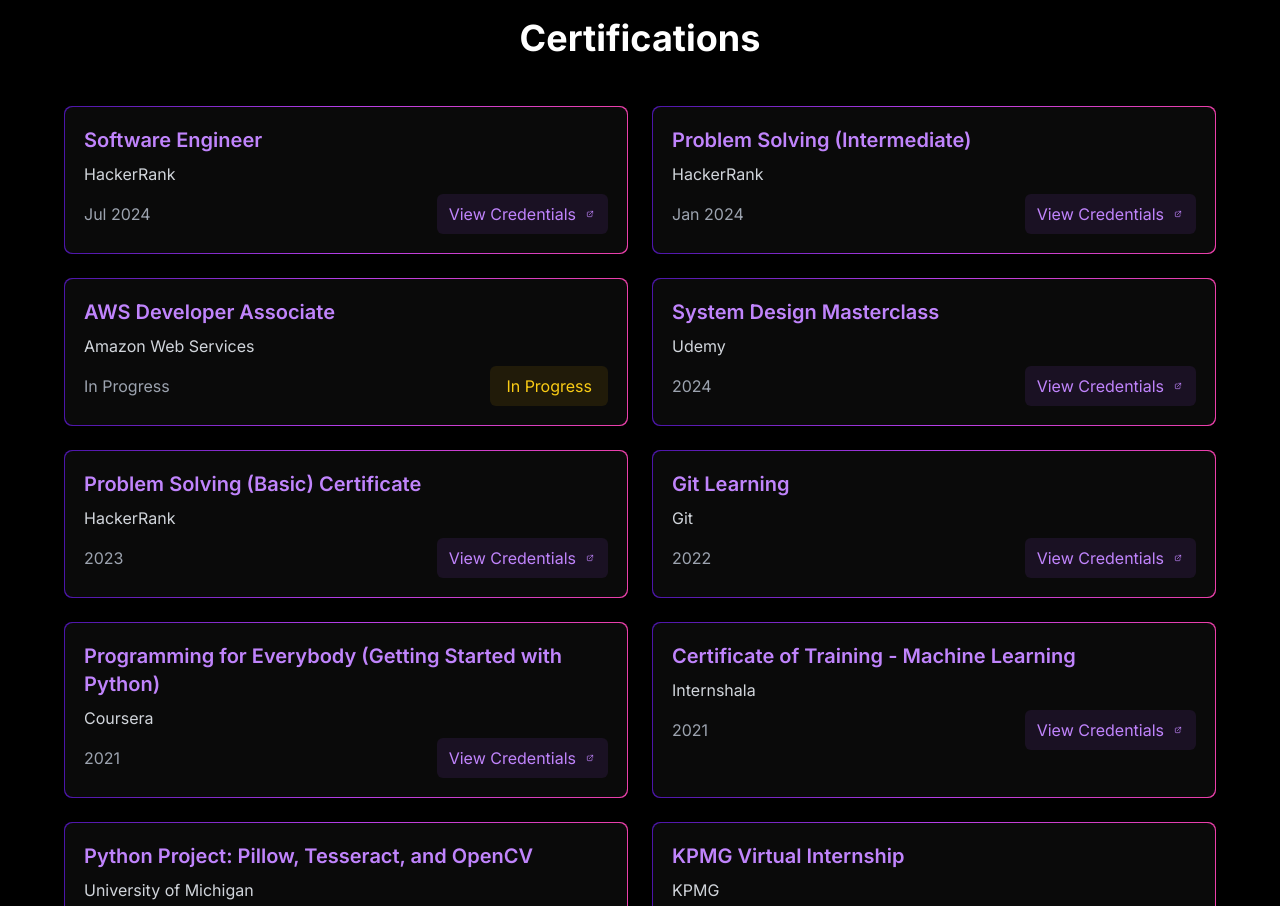
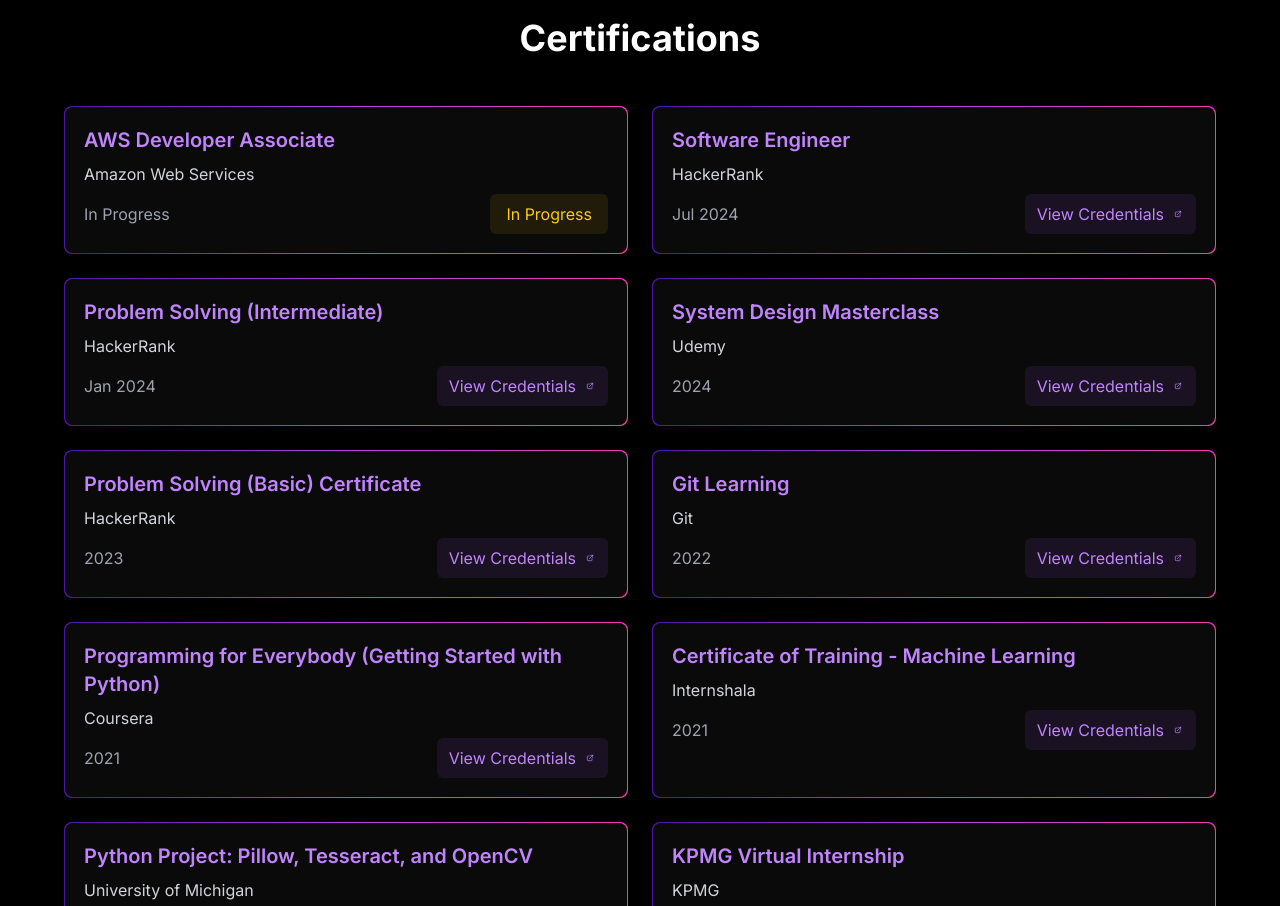
Before and after one commit to neeeraj1999/Portfolio, a Next.js app: page / in a window 1280 px wide. Shown: the part 5340-6246 px from the top of the page. Built offline with nearby package versions, Linux system fonts and the light colour scheme.

Commit message:
reorder: move AWS certification to top

```diff
--- a/components/ui/certifications-section.tsx
+++ b/components/ui/certifications-section.tsx
@@ -14,6 +14,12 @@
 
 const certifications: Certification[] = [
   {
+    title: "AWS Developer Associate",
+    organization: "Amazon Web Services",
+    date: "In Progress",
+    status: "ongoing"
+  },
+  {
     title: "Software Engineer",
     organization: "HackerRank",
     date: "Jul 2024",
@@ -24,12 +30,6 @@
     organization: "HackerRank",
     date: "Jan 2024",
     link: "https://www.hackerrank.com/certificates/e306f66d509e"
-  },
-  {
-    title: "AWS Developer Associate",
-    organization: "Amazon Web Services",
-    date: "In Progress",
-    status: "ongoing"
   },
   {
     title: "System Design Masterclass",
```
